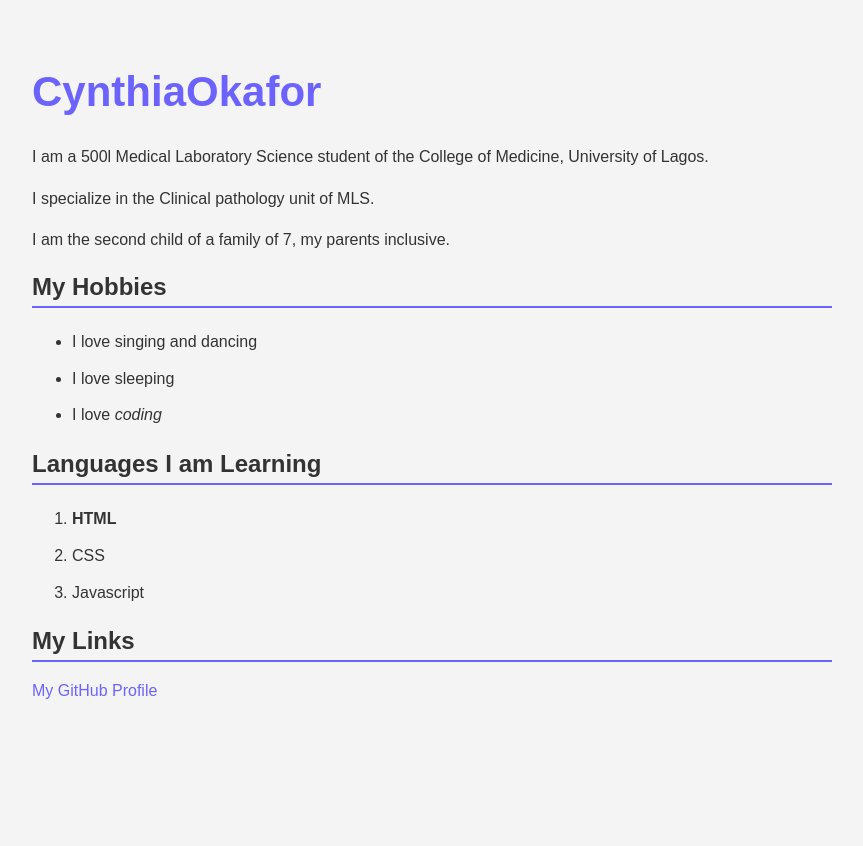
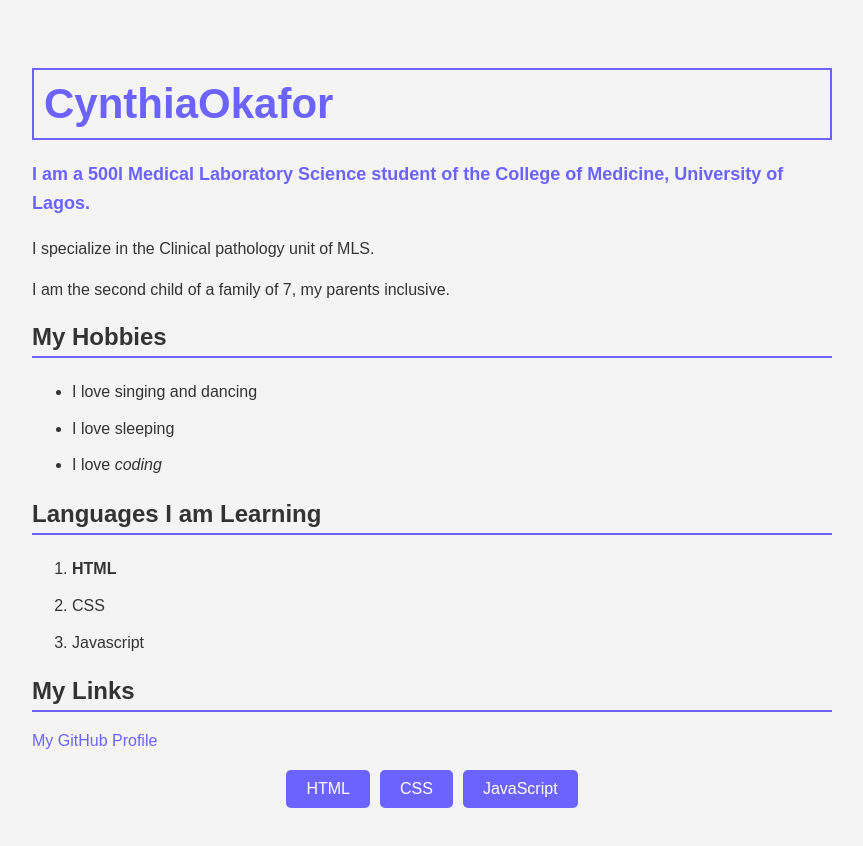
Before and after one commit to CynthiaOkafor/git_test, a plain HTML site: page about.html in a window 1280 px wide. Shown: the whole page, without its empty margins (208-1071 px from the left). Before the commit the page ends 800 px from the top, so only its background shows below. Drawn offline with Linux system fonts and the light colour scheme.

Commit message:
Add CSS classes, box model and flexbox

```diff
--- a/about.html
+++ b/about.html
@@ -7,7 +7,7 @@
     </head>
     <body>
         <h1>CynthiaOkafor</h1>
-        <p>I am a 500l Medical Laboratory Science student of the College of Medicine, University of Lagos. </p>
+        <p class="intro">I am a 500l Medical Laboratory Science student of the College of Medicine, University of Lagos. </p>
         <p>I specialize in the Clinical pathology unit of MLS.</p>
         <p>I am the second child of a family of 7, my parents inclusive.</p>
         <h2>My Hobbies</h2>
@@ -24,5 +24,10 @@
         </ol>
         <h2>My Links</h2>
         <a href="https://github.com/CynthiaOkafor"target="_blank">My GitHub Profile</a>
+        <div class="card-container">
+            <div class="card">HTML</div>
+            <div class="card">CSS</div>
+            <div class="card">JavaScript</div>
+        </div>
     </body>
 </html>
--- a/styles.css
+++ b/styles.css
@@ -47,3 +47,28 @@ li {
   margin-bottom: 8px;
   line-height: 1.8;
 }
+
+h1 {
+  padding: 10px;
+  margin-bottom: 20px;
+  border: 2px solid #6c63ff;
+}
+
+.intro {
+    font-size: 18px;
+    color: #6c63ff;
+    font-weight: bold;
+}
+.card-container {
+    display: flex;
+    gap: 10px;
+    margin-top: 20px;
+    justify-content: center;
+}
+
+.card {
+    background-color: #6c63ff;
+    color: white;
+    padding: 10px 20px;
+    border-radius: 5px;
+}
```
